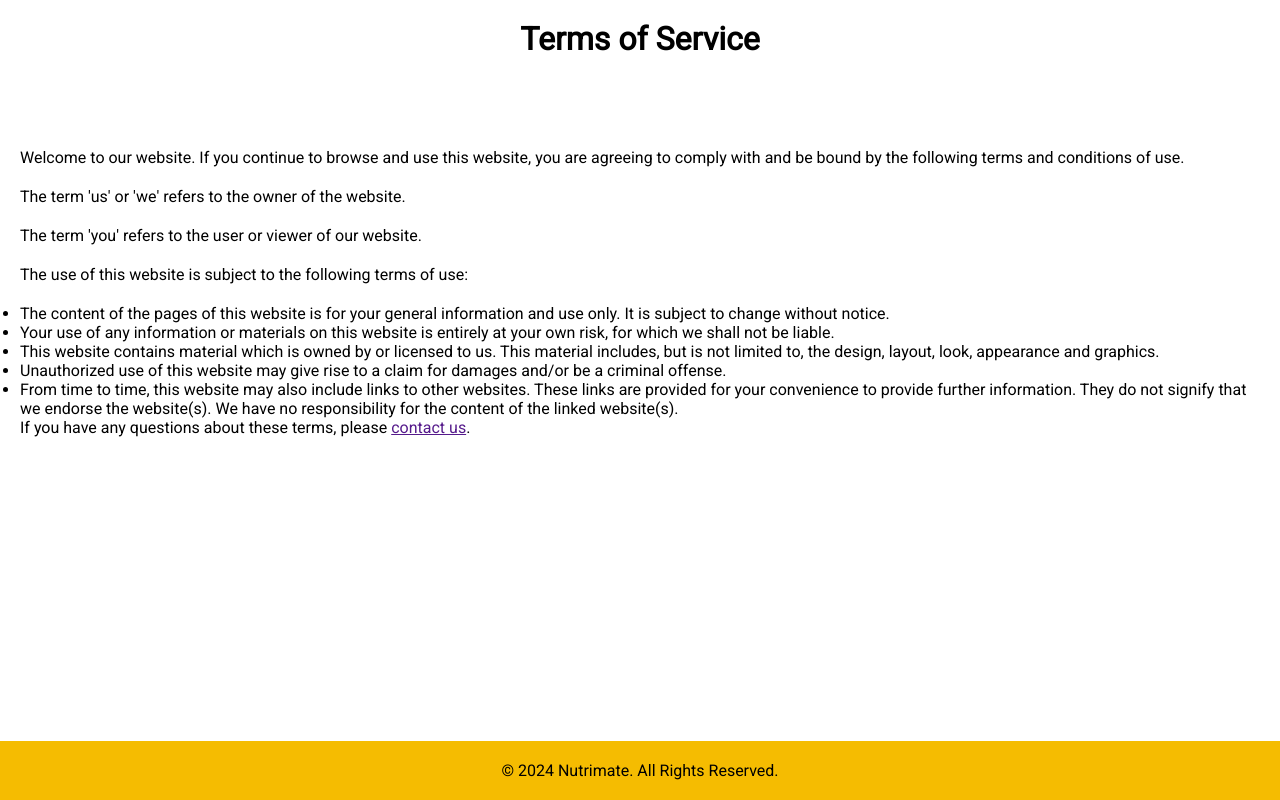
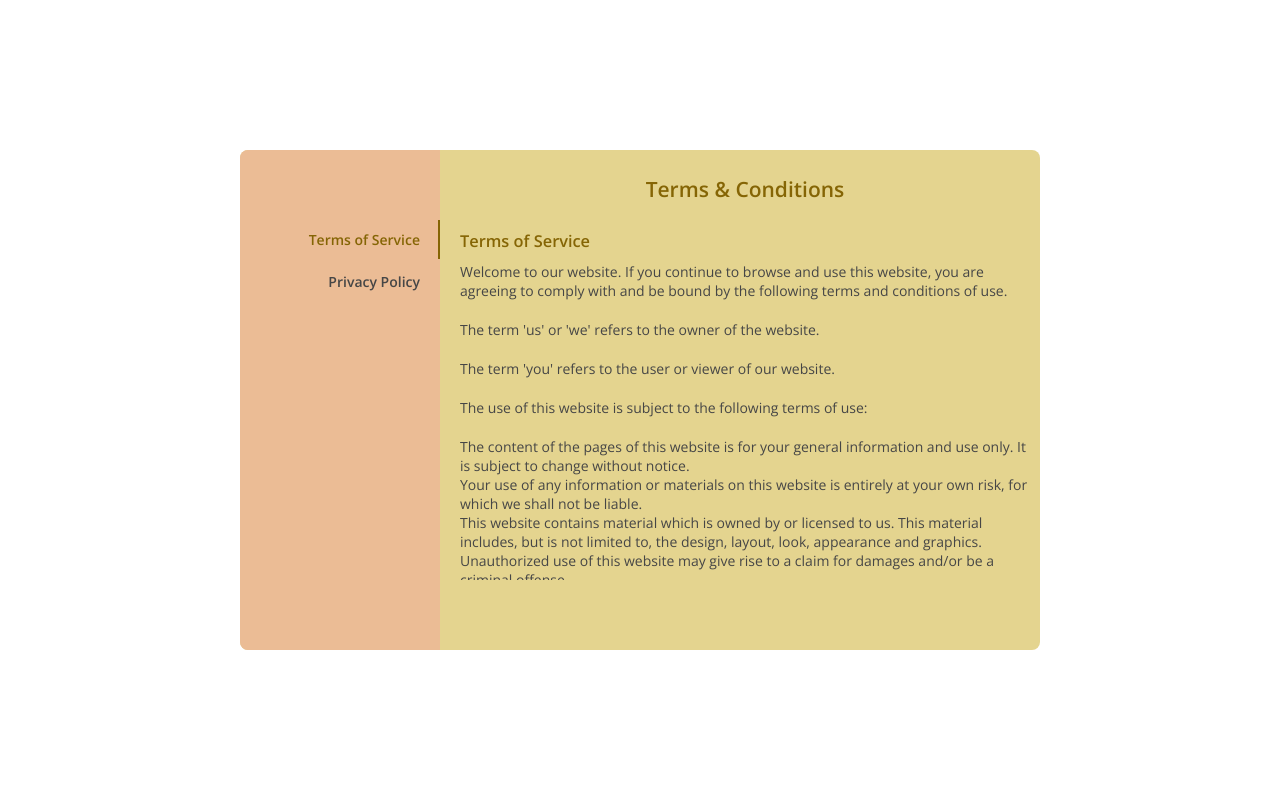
Before and after one commit to Senuda004/SDGP-CS14-Front-end, a React (Create React App) app: page /terms in a window 1280 px wide. Built offline with nearby package versions, Linux system fonts and the light colour scheme.

Commit message:
Edited the Terms page
Add some effects to it

```diff
--- a/package.json
+++ b/package.json
@@ -38,5 +38,8 @@
       "last 1 firefox version",
       "last 1 safari version"
     ]
+  },
+  "devDependencies": {
+    "@babel/plugin-proposal-private-property-in-object": "^7.21.11"
   }
 }
--- a/src/App.js
+++ b/src/App.js
@@ -1,7 +1,6 @@
 import React from 'react';
 import { BrowserRouter as Router, Route, Routes } from 'react-router-dom';
 import Terms from './components/pages/Terms.jsx';
-import PrivacyPolicy from './components/pages/PrivacyPolicy';
 import QAPage from './components/pages/QAPage';
 
 const App = () => {
@@ -9,7 +8,6 @@ const App = () => {
     <Router>
       <Routes>
         <Route path="/terms" element={<Terms />} />
-        <Route path="/privacy-policy" element={<PrivacyPolicy />} />
         <Route path="/q-and-a" element={<QAPage />} />
         {/* Other routes */}
       </Routes>
--- a/src/components/pages/PrivacyPolicy.jsx
+++ /dev/null
@@ -1,20 +0,0 @@
-import React from 'react';
-import "./privacypolicy.css"
-
-const PrivacyPolicy = () => {
-  return (
-    <div className="privacy-policy-container">
-      <h1>Privacy Policy</h1>
-      <p>Your privacy is important to us. It is Nutrimate's policy to respect your privacy regarding any information we may collect from you across our website, mobile application, and other sites we own and operate.</p>
-      <p>We only ask for personal information when we truly need it to provide a service to you. We collect it by fair and lawful means, with your knowledge and consent. We also let you know why we’re collecting it and how it will be used.</p>
-      <p>We only retain collected information for as long as necessary to provide you with your requested service. What data we store, we’ll protect within commercially acceptable means to prevent loss and theft, as well as unauthorized access, disclosure, copying, use or modification.</p>
-      <p>We don’t share any personally identifying information publicly or with third-parties, except when required to by law.</p>
-      <p>Our website and mobile application may link to external sites that are not operated by us. Please be aware that we have no control over the content and practices of these sites, and cannot accept responsibility or liability for their respective privacy policies.</p>
-      <p>You are free to refuse our request for your personal information, with the understanding that we may be unable to provide you with some of your desired services.</p>
-      <p>Your continued use of our website and mobile application will be regarded as acceptance of our practices around privacy and personal information. If you have any questions about how we handle user data and personal information, feel free to contact us.</p>
-      <p>This policy is effective as of 18 February 2024.</p>
-    </div>
-  );
-};
-
-export default PrivacyPolicy;
--- a/src/components/pages/QApage.css
+++ b/src/components/pages/QApage.css
@@ -1,5 +1,5 @@
 @import url("https://fonts.googleapis.com/css2?family=Roboto&display=swap");
-* {
+.QApage {
   padding: 0;
   margin: 0;
   box-sizing: border-box;
@@ -41,8 +41,8 @@
   font-size: 1.6rem;
 }
 
-.active,
-.accordion:hover {
+.QApage .active,
+.QApage.accordion:hover {
   background-color: #f1f7f5;
 }
 .panel {
--- a/src/components/pages/Terms.jsx
+++ b/src/components/pages/Terms.jsx
@@ -1,11 +1,40 @@
-import React from 'react';
-import "./terms.css"
+import React, { useState } from 'react';
+import './terms.css';
 
-const Terms = () => {
+const TermsAndConditions = () => {
+  const [activeTab, setActiveTab] = useState('tab_item_1');
+
+  const handleTabClick = (tab) => {
+    setActiveTab(tab);
+  };
+
   return (
-    <div className="terms-container">
-      <h1>Terms of Service</h1>
-      <main>
+    <div className="wrapper flex_align_justify">
+      <div className="tc_wrap">
+        <div className="tabs_list">
+          <ul>
+            <li
+              onClick={() => handleTabClick('tab_item_1')}
+              className={activeTab === 'tab_item_1' ? 'active' : ''}
+            >
+              Terms of Service
+            </li>
+            <li
+              onClick={() => handleTabClick('tab_item_2')}
+              className={activeTab === 'tab_item_2' ? 'active' : ''}
+            >
+              Privacy Policy
+            </li>
+
+          </ul>
+        </div>
+        <div className="tabs_content">
+          <div className="tab_head">
+            <h2>Terms & Conditions</h2>
+          </div>
+          <div className="tab_body">
+            <div className={`tab_item ${activeTab}`} style={{ display: activeTab === 'tab_item_1' ? 'block' : 'none' }}>
+              <h3>Terms of Service</h3>
               <p>Welcome to our website. If you continue to browse and use this website, you are agreeing to comply with and be bound by the following terms and conditions of use.</p>
 
               <p>The term 'us' or 'we' refers to the owner of the website.</p>
@@ -21,15 +50,27 @@ const Terms = () => {
                   <li>Unauthorized use of this website may give rise to a claim for damages and/or be a criminal offense.</li>
                   <li>From time to time, this website may also include links to other websites. These links are provided for your convenience to provide further information. They do not signify that we endorse the website(s). We have no responsibility for the content of the linked website(s).</li>
               </ul>
+              <br></br>
 
               <p>If you have any questions about these terms, please <a href="">contact us</a>.</p>
-    </main>
+            </div>
+            <div className={`tab_item ${activeTab}`} style={{ display: activeTab === 'tab_item_2' ? 'block' : 'none' }}>
+              <h3>Privacy Policy</h3>
+              <p>Your privacy is important to us. It is Nutrimate's policy to respect your privacy regarding any information we may collect from you across our website, mobile application, and other sites we own and operate.</p>
+              <p>We only ask for personal information when we truly need it to provide a service to you. We collect it by fair and lawful means, with your knowledge and consent. We also let you know why we’re collecting it and how it will be used.</p>
+              <p>We only retain collected information for as long as necessary to provide you with your requested service. What data we store, we’ll protect within commercially acceptable means to prevent loss and theft, as well as unauthorized access, disclosure, copying, use or modification.</p>
+              <p>We don’t share any personally identifying information publicly or with third-parties, except when required to by law.</p>
+              <p>Our website and mobile application may link to external sites that are not operated by us. Please be aware that we have no control over the content and practices of these sites, and cannot accept responsibility or liability for their respective privacy policies.</p>
+              <p>You are free to refuse our request for your personal information, with the understanding that we may be unable to provide you with some of your desired services.</p>
+              <p>Your continued use of our website and mobile application will be regarded as acceptance of our practices around privacy and personal information. If you have any questions about how we handle user data and personal information, feel free to contact us.</p>
+              <p>This policy is effective as of 18 February 2024.</p>
+            </div>
 
-    <footer>
-        <p>&copy; 2024 Nutrimate. All Rights Reserved.</p>
-    </footer>
+          </div>
+        </div>
+      </div>
     </div>
   );
 };
 
-export default Terms;
+export default TermsAndConditions;
--- a/src/components/pages/privacypolicy.css
+++ /dev/null
@@ -1,12 +0,0 @@
-.privacy-policy-container {
-    background-color: white;
-    color: black;
-    font-family: Arial, sans-serif;
-}
-
-h1 {
-    padding: 20px;
-    text-align: center;
-    margin: 0;
-    margin-bottom: 50px;
-}
--- a/src/components/pages/terms.css
+++ b/src/components/pages/terms.css
@@ -1,30 +1,130 @@
-.terms-container {
-    background-color: white;
-    color: black;
-    font-family: Arial, sans-serif;
-    display: flex;
-    flex-direction: column;
-    min-height: 100vh;
-    margin: 0;
+@import url("https://fonts.googleapis.com/css2?family=Open+Sans:wght@400;600&display=swap");
+
+:root {
+  --primary-clr: #856505;
+  --white: #fff;
+  --text-clr: #464646;
+  --tabs-list-bg-clr: #dfc8fd;
+  --btn-hvr: #FFBF00;
 }
 
-h1 {
-    padding: 20px;
-    text-align: center;
-    margin: 0;
+* {
+  margin: 0;
+  padding: 0;
+  box-sizing: border-box;
+  list-style: none;
+  font-family: "Open Sans", sans-serif;
 }
 
-main {
-    padding: 20px;
-    flex: 1;
+body{
+  font-size: 14px;
+  color: var(--text-clr);
 }
 
-main p {
-    margin-bottom: 20px;
+.flex_align_justify{
+  display: flex;
+  align-items: center;
+  justify-content: center;
 }
 
-footer {
-    background-color: rgb(245, 188, 1);
-    padding: 20px;
-    text-align: center;
+.wrapper{
+  min-height: 100vh;
+  padding: 0 20px;
 }
+
+.tc_wrap{
+  width: 800px;
+  max-width: 100%;
+  height: 500px;
+  background: rgb(228, 212, 143);
+  display: flex;
+  border-radius: 8px;
+  overflow: hidden;
+}
+
+.tc_wrap .tabs_list{
+  width: 200px;
+  background: #ebbc95;
+  height: 100%;
+}
+
+.tc_wrap .tabs_content{
+  width: calc(100% - 200px);
+  padding: 0 10px 0 20px;
+  height: 100%;
+}
+
+.tc_wrap .tabs_content .tab_head,
+.tc_wrap .tabs_content .tab_foot{
+  color: var(--primary-clr);
+  padding: 25px 0;
+  height: 70px;
+}
+
+.tc_wrap .tabs_content .tab_head{
+  text-align: center;
+}
+
+.tc_wrap .tabs_content .tab_body{
+  height: calc(100% - 140px);
+  overflow: auto;
+}
+
+.tc_wrap .tabs_list ul{
+  padding: 70px 20px;
+  text-align: right;
+}
+
+.tc_wrap .tabs_list ul li{
+  padding: 10px 0;
+  position: relative;
+  margin-bottom: 3px;
+  cursor: pointer;
+  font-weight: bold;
+  transition: all 0.5s ease;
+}
+
+.tc_wrap .tabs_list ul li:before{
+  content: "";
+  position: absolute;
+  top: 0;
+  right: -20px;
+  width: 2px;
+  height: 100%;
+  background: var(--primary-clr);
+  opacity: 0;
+  transition: all 0.5s ease;
+}
+
+.tc_wrap .tabs_list ul li.active,
+.tc_wrap .tabs_list ul li:hover{
+  color: var(--primary-clr);
+}
+
+.tc_wrap .tabs_list ul li.active:before{
+  opacity: 1;
+}
+
+.tc_wrap .tabs_content .tab_body .tab_item h3{
+  padding-top: 10px;
+  margin-bottom: 10px;
+  color: var(--primary-clr);
+}
+
+.tc_wrap .tabs_content .tab_body .tab_item p{
+  margin-bottom: 20px;
+}
+
+.tc_wrap .tabs_content .tab_body .tab_item.active{
+  display: block !important;
+}
+
+.tc_wrap .tabs_content .tab_foot button{
+    width: 125px;
+    padding: 5px 10px;
+    background: transparent;
+    border: 1px solid;
+    border-radius: 25px;
+  cursor: pointer;
+  transition: all 0.5s ease;
+}
```
Also changed, not shown: 1 other file (tests, documents, lock files or other folders). Lines whose indentation alone changed are shown as unchanged.
